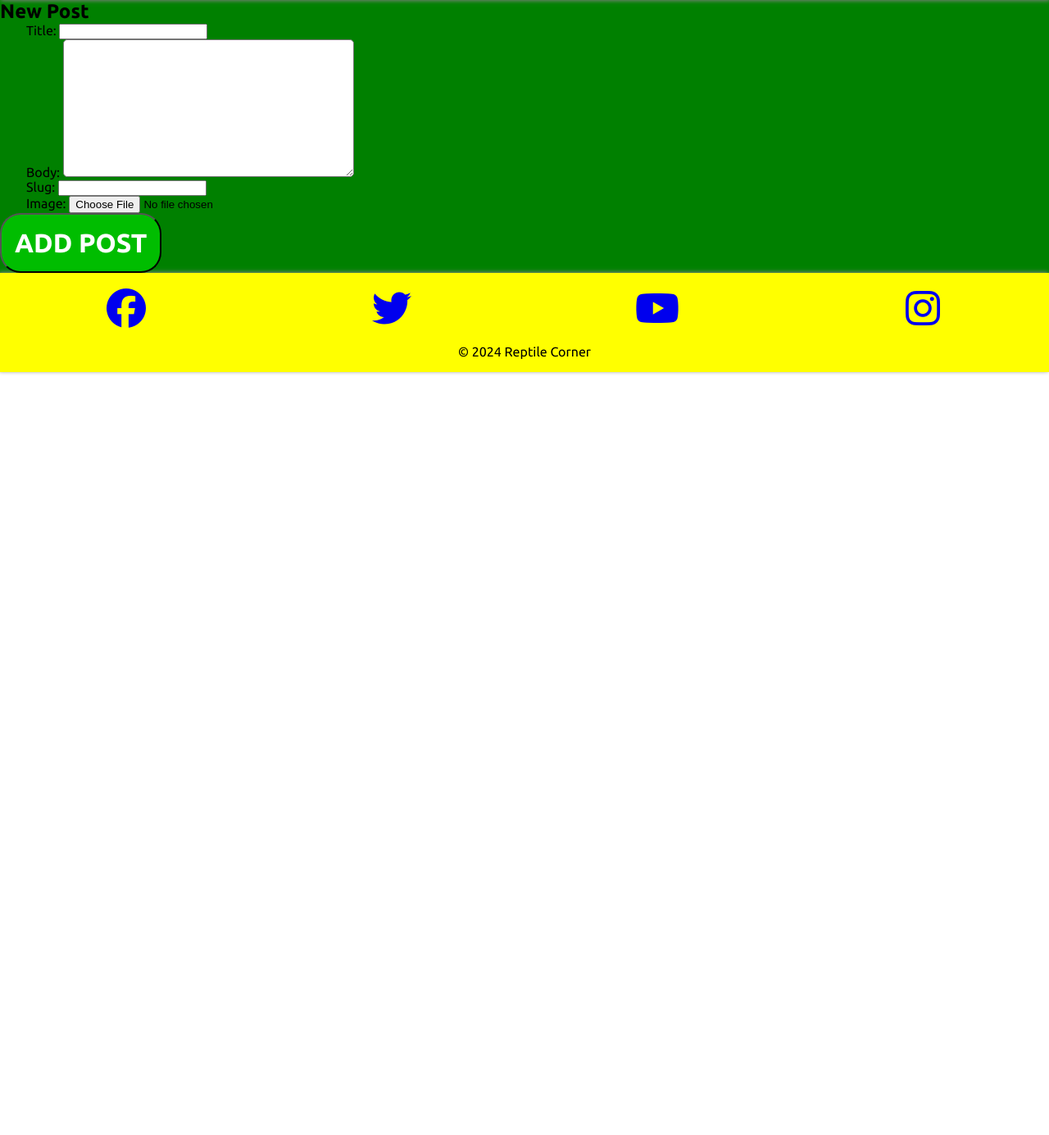
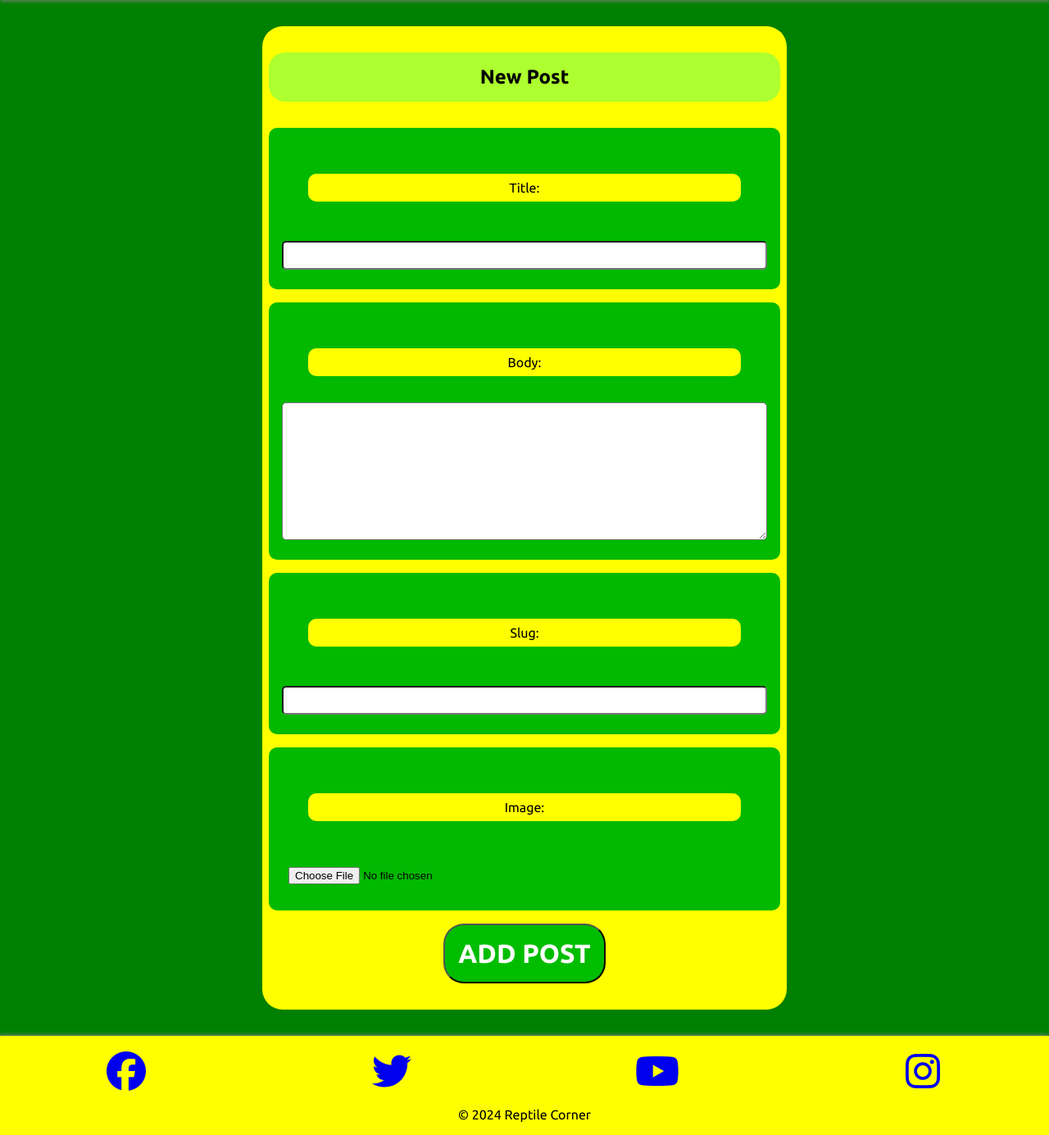
Before and after one commit to Jawrynx/ReptileCorner, a Django app: page /posts/new-post/ in a window 1280 px wide. Shown: the part 82-1467 px from the top of the page at 82% size. Before the commit the page ends 538 px from the top, so only its background shows below. Run offline with Django 5.2, Linux system fonts and the light colour scheme; a user stored in the database is signed in; some libraries are stand-ins or nearby versions.

Commit message:
more general styling, added form styles for new post form

```diff
--- a/posts/templates/posts/post_new.html
+++ b/posts/templates/posts/post_new.html
@@ -5,12 +5,14 @@
 {% endblock %}
 
 {% block content %}
-    <section>
+    <section class="login-main">
+        <div class="login-container">
             <h1>New Post</h1>
             <form class="form-with-validation" action="{% url 'posts:new-post' %}" method="post" enctype="multipart/form-data">
                 {% csrf_token %}
                 {{ form }}
                 <button class="form-submit">Add Post</button>
             </form>
+        </div>
     </section>
 {% endblock %}
--- a/static/css/style.css
+++ b/static/css/style.css
@@ -216,9 +216,13 @@ ul{
 
 .posts-container {
     background-color: #ffe139;
+    box-shadow: -1px -1px 5px 0px gray;
     height: 100%;
     padding-top: 50px;
     text-align: center;
+}
+.posts-container > h2 {
+    font-size: 3rem;
 }
 
 .posts-list {
@@ -462,7 +466,7 @@ textarea {
 
 .login-container {
     position: relative;
-    width: 45%;
+    width: 80%;
     text-align: center;
     background-color: yellow;
     margin: 2rem;
@@ -482,6 +486,8 @@ textarea {
     border-radius: 10px;
     margin-bottom: 1rem;
     padding: 1.5rem 1rem;
+    display: flex;
+    flex-direction: column;
 }
 
 .login-container > form > div > label {
@@ -556,6 +562,12 @@ footer {
     text-align: center;
     padding: 1rem 0;
     color: black;
+}
+
+@media screen and (min-width: 768px) {
+    .login-container {
+        width: 70%;
+    }
 }
 
 @media screen and (min-width: 992px) {
@@ -650,11 +662,15 @@ footer {
 
 
     .read-more:hover {
-        background-color: #005600; /* Slightly darker green on hover */
+        background-color: #005600;
     }
 
     /* Individual Posts */
     .post-page {
         margin: 50px 200px;
     }
+
+    .login-container {
+        width: 50%;
+    }
 }
```
Also changed, not shown: db.sqlite3. Lines whose indentation alone changed are shown as unchanged.
